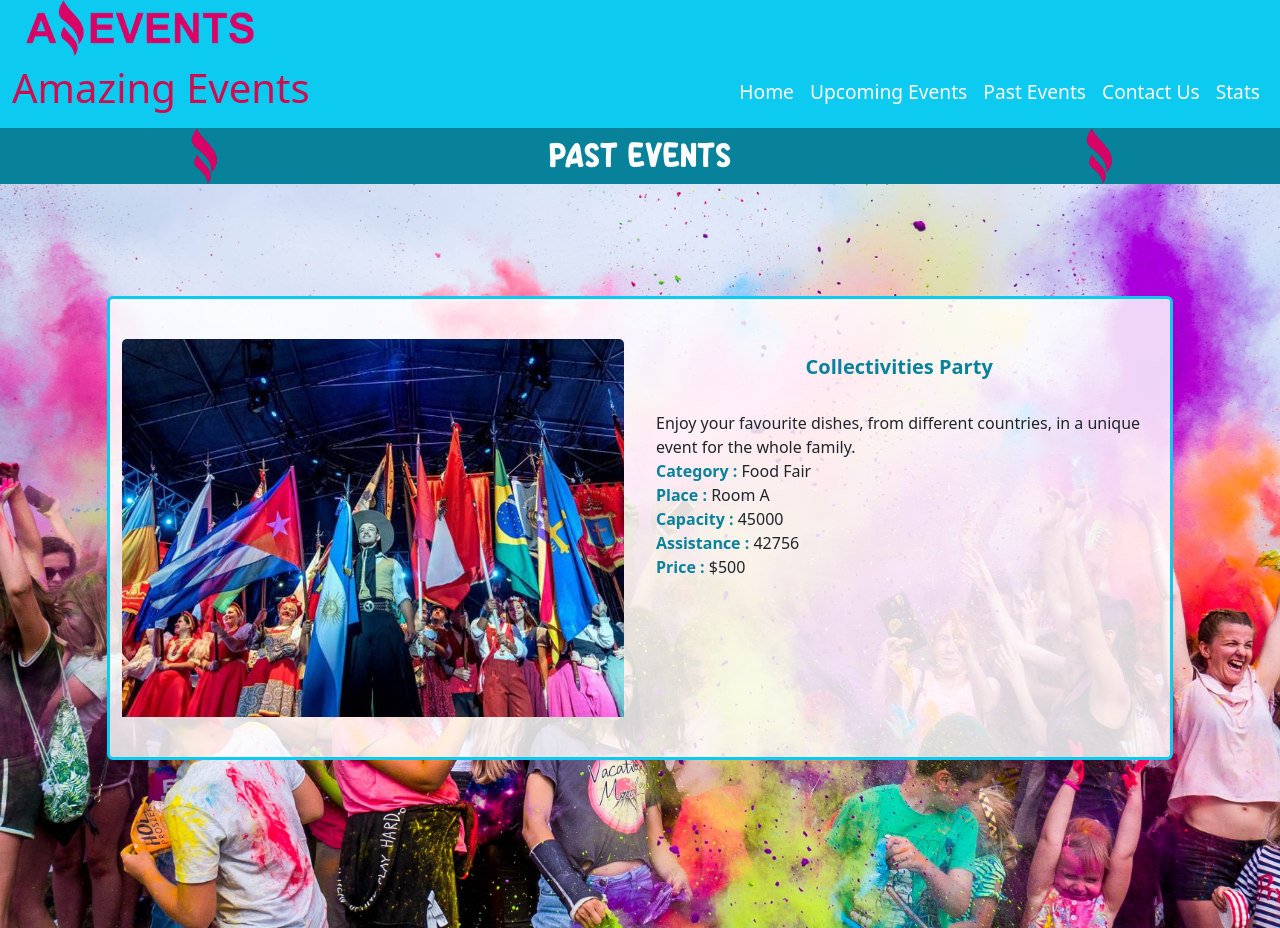
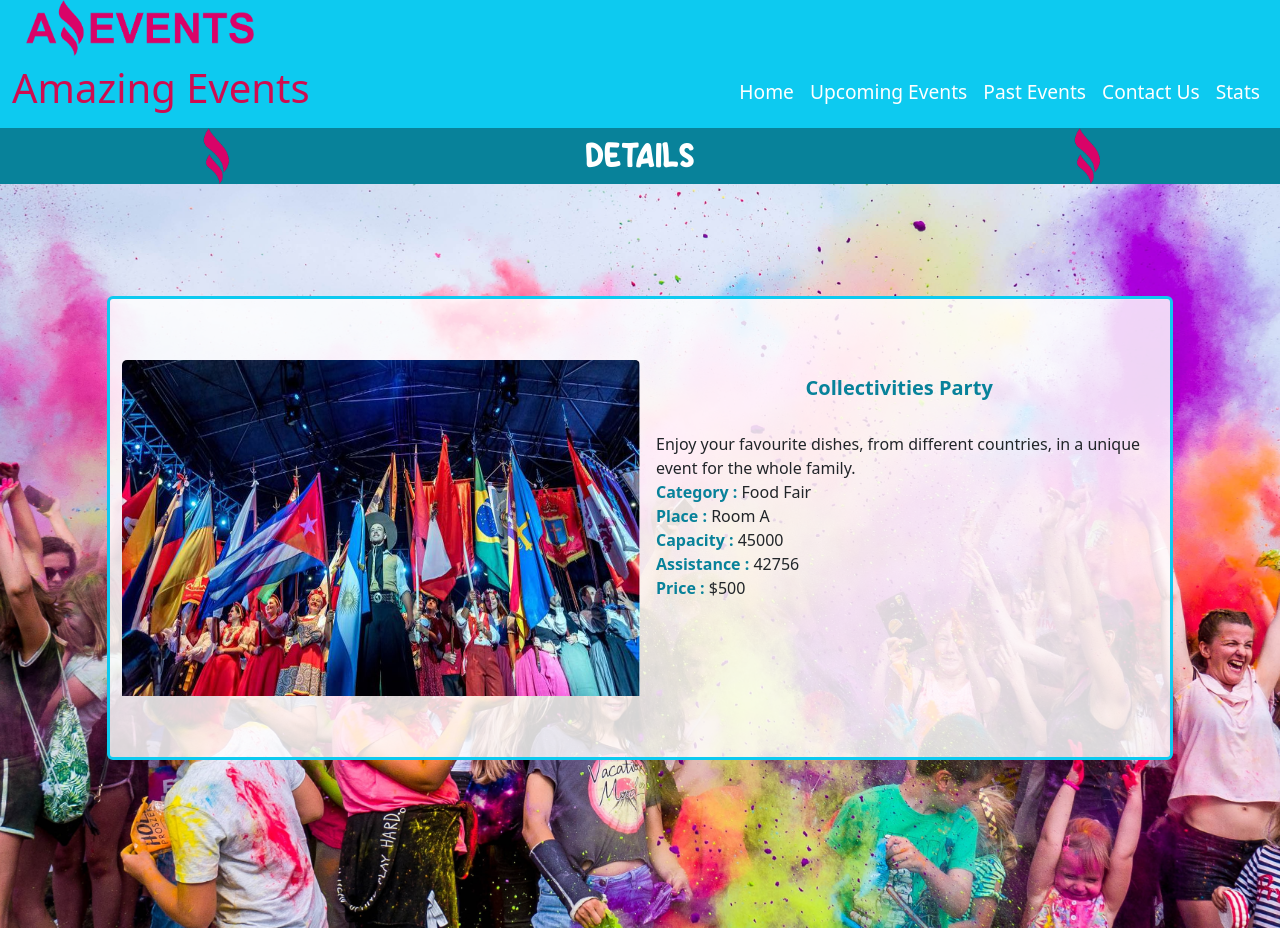
Before and after one commit to Juan-Bianchi/mindhubTask1, a plain HTML site: page details.html in a window 1280 px wide. Shown: the top 928 px of the page. Drawn offline with nearby package versions, Linux system fonts and the light colour scheme.

Commit message:
minimos cambios de diseño al details.html

```diff
--- a/assets/styles/style.css
+++ b/assets/styles/style.css
@@ -173,8 +173,9 @@ main {
     justify-content: space-between;
 }
 
-.card img {
+.card-medium img {
     width: 97%;
+    aspect-ratio: 1/0.65;
 }
 
 .card-text {
@@ -280,12 +281,7 @@ table, tr, th, td {
 }
 
 .card-giant img {
-    object-fit: cover;
-    aspect-ratio: 1 / 0.75;
-}
-
-.card-body-giant {
-    align-items: space-between;
+    aspect-ratio: 1 / 0.65;
 }
 
 .card-title {
@@ -301,6 +297,11 @@ table, tr, th, td {
 
 .foto-descripcion {
     justify-content: center;
+}
+
+.container-img-giant {
+    display: flex;
+    align-items: center;
 }
 
 
--- a/details.html
+++ b/details.html
@@ -3,7 +3,7 @@
     <head>
         <meta charset="utf-8">
         <meta name="viewport" content="width=device-width, initial-scale=1">
-        <title>Amazing Events | Past Events</title>
+        <title>Amazing Events | Details</title>
         <link href="https://cdn.jsdelivr.net/npm/bootstrap@5.2.3/dist/css/bootstrap.min.css" rel="stylesheet" integrity="sha384-rbsA2VBKQhggwzxH7pPCaAqO46MgnOM80zW1RWuH61DGLwZJEdK2Kadq2F9CUG65" crossorigin="anonymous">
         <link rel="shortcut icon" href="./assets/images/LogoAmazingEvents.png" type="image/x-icon">
         <link rel="stylesheet" href="./assets/styles/style.css">
@@ -28,7 +28,7 @@
                                 <a class="nav-link active" aria-current="page" href="./upEvents.html">Upcoming Events</a>
                             </li>
                             <li class="nav-item">
-                                <a class="nav-link active" aria-current="page" href="#">Past Events</a>
+                                <a class="nav-link active" aria-current="page" href="./pastEvents.html">Past Events</a>
                             </li>
                             <li class="nav-item">
                                 <a class="nav-link active" aria-current="page" href="./contact.html">Contact Us</a>
@@ -48,7 +48,7 @@
 
             <section class="title">
                 <img class ="logo" src="./assets/images/soloLogo.png" alt="soloLogo" title="soloLogo">
-                <h2>Past Events</h2>
+                <h2>Details</h2>
                 <img class ="logo" src="./assets/images/soloLogo.png" alt="soloLogo" title="soloLogo">
             </section>
 
@@ -56,7 +56,7 @@
 
                 <article class="card mb-3 card-giant col-10 justify-content-center" >
                     <div class="row g-0 foto-descripcion">
-                        <div class="col-12 col-md-6">
+                        <div class="col-12 col-md-6 container-img-giant">
                             <img src="./assets/images/CollectivitiesParty.jpg" class="card-img-top" alt="CollectivitiesParty" title="CollectivitiesParty">
                         </div>
                         <div class="col-12 col-md-6">
```
